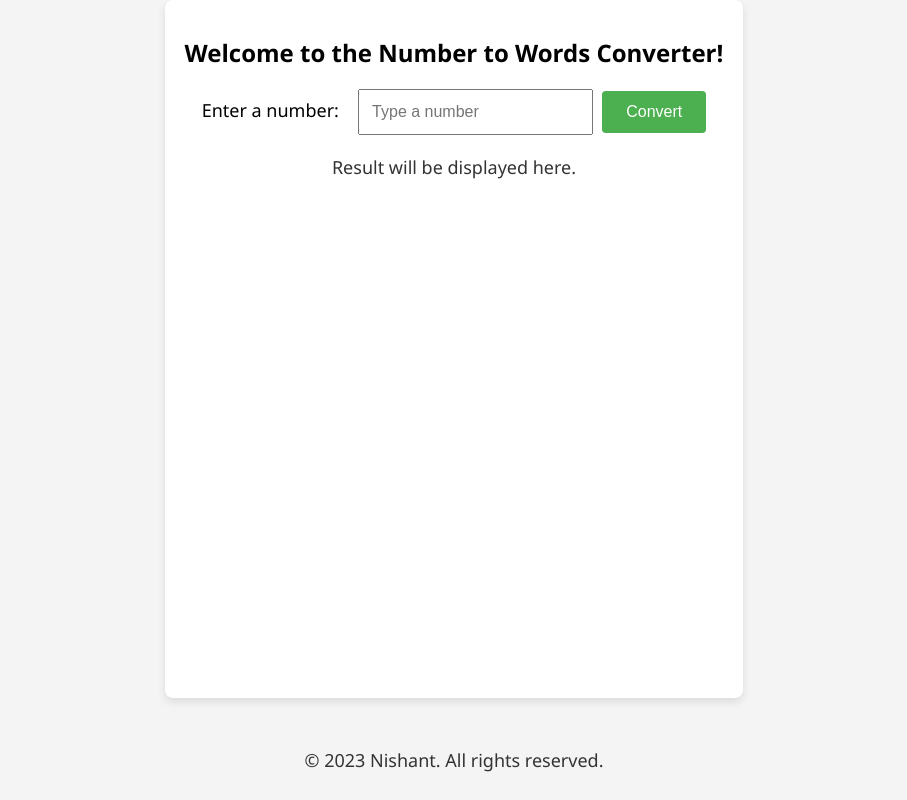
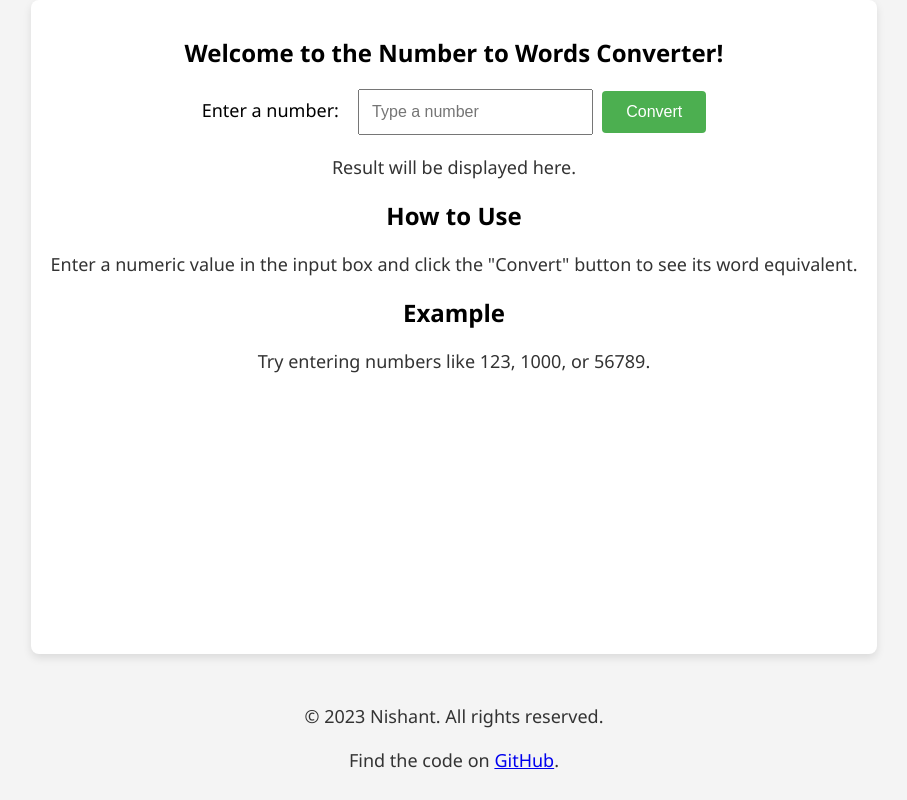
Before and after one commit to NbAnt23/NbAnt23-codehub.io, a plain HTML site: page index.html in a window 1280 px wide. Shown: the whole page, without its empty margins (186-1093 px from the left). Drawn offline with Linux system fonts and the light colour scheme.

Commit message:
Update index.html

```diff
--- a/index.html
+++ b/index.html
@@ -14,9 +14,18 @@
         <input type="text" id="numberInput" placeholder="Type a number">
         <button onclick="convertToWords()">Convert</button>
         <p id="result">Result will be displayed here.</p>
+
+        <div class="instructions">
+            <h2>How to Use</h2>
+            <p>Enter a numeric value in the input box and click the "Convert" button to see its word equivalent.</p>
+            <h2>Example</h2>
+            <p>Try entering numbers like 123, 1000, or 56789.</p>
+        </div>
     </div>
+
     <footer>
         <p>&copy; 2023 Nishant. All rights reserved.</p>
+        <p>Find the code on <a href="https://github.com/yourusername/number-to-words-converter" target="_blank">GitHub</a>.</p>
     </footer>
 </body>
 </html>
```
